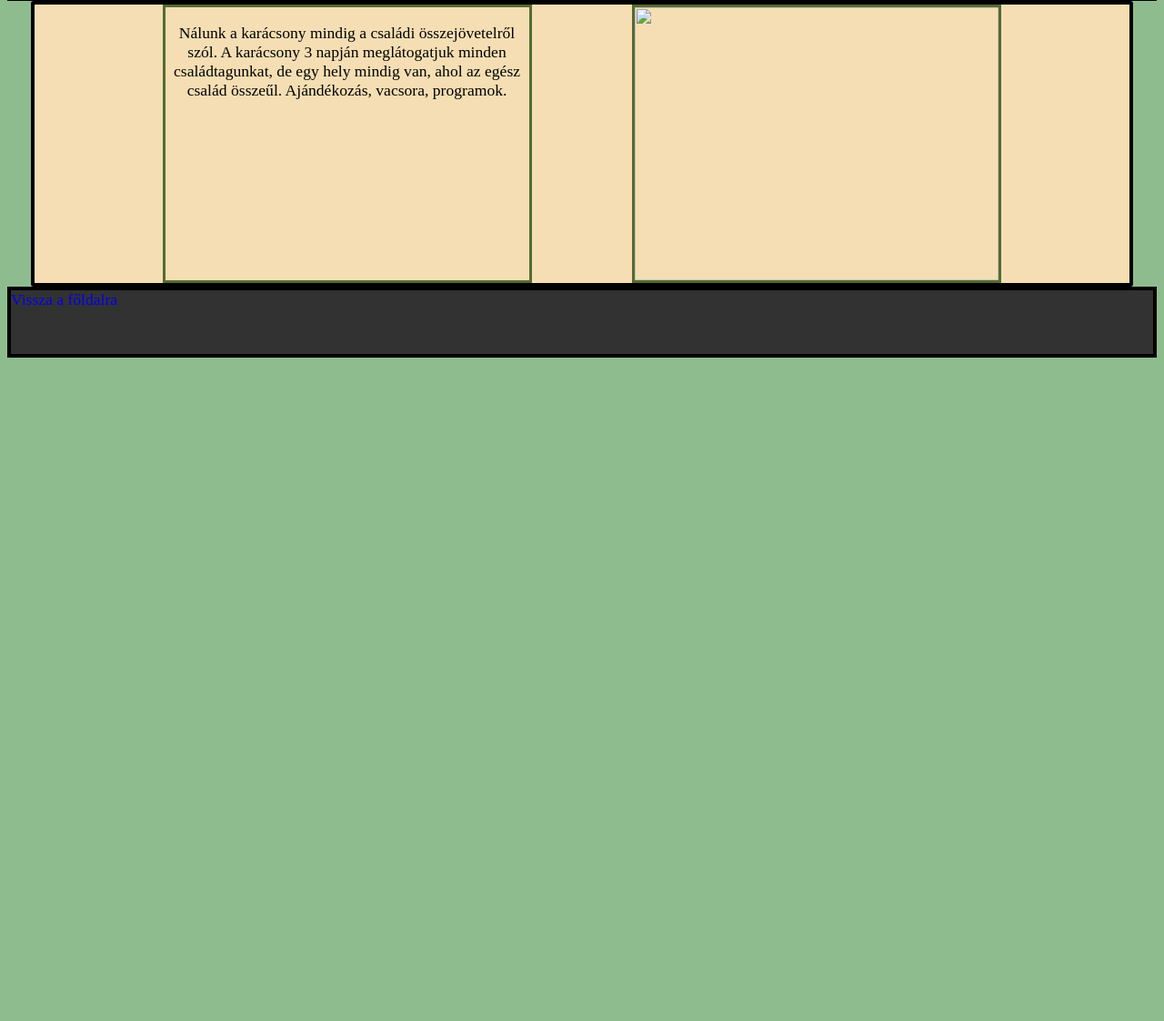
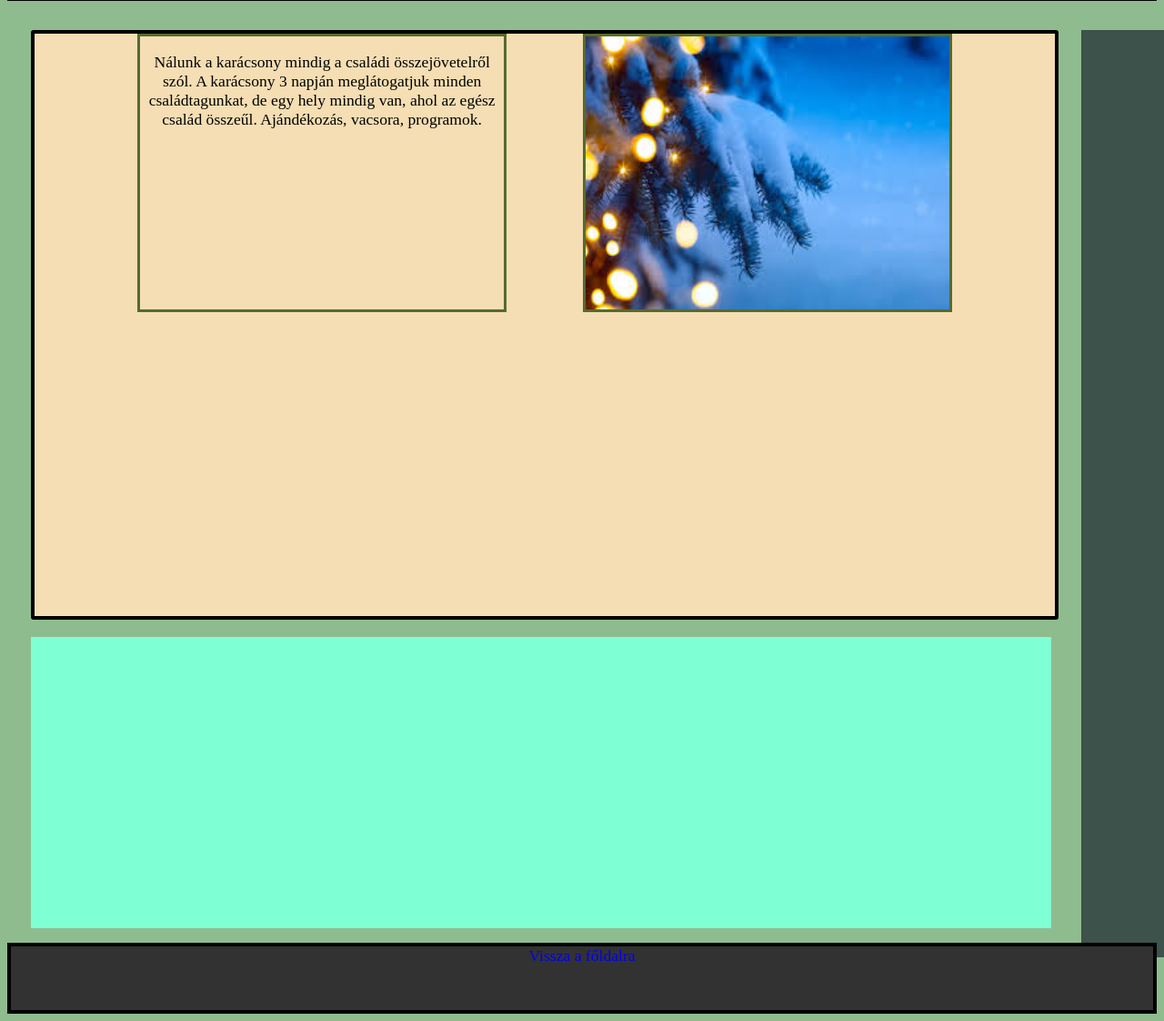
Before and after one commit to PMP981/Karacsonyi-Weblap, a plain HTML site: page ricsi.html in a window 1280 px wide. Shown: the part 135-1257 px from the top of the page at 91% size. Before the commit the page ends 800 px from the top, so only its background shows below. Drawn offline with Linux system fonts and the light colour scheme.

Commit message:
mentes 12.15

```diff
--- a/css/mellekoldal.css
+++ b/css/mellekoldal.css
@@ -5,17 +5,29 @@ body{
     p{
         text-align: center;
     }
+    display: grid;
+    grid-template-areas:
+    "header header header header"
+    "main main main side"
+    "main main main side"
+    "alul alul alul side"
+    "footer footer footer footer"
 }
 header{
+    display: flex;
+    grid-area: header;
     margin-inline: 0;
     height: 120px;
     background-color: red;
     border: 4px black solid;
 }
 main{
+    margin-top: 2rem;
+    width: 90%;
+    height: 40rem;
     display: flex;
+    grid-area: main;
     flex-direction: row;
-    flex-wrap: wrap;
     justify-content: space-evenly;
     margin-inline: 2vw;
     padding-inline: 30px;
@@ -46,7 +58,32 @@ img{
     height: 100%;
 }
 footer{
+    margin-top: 1rem;
+    display: flex;
+    grid-area: footer;
+    gap: 1.3rem;
     height: 70px;
     background-color: rgb(50, 50, 50);
     border: 4px black solid;
 }
+aside {
+    width: 110%;
+    display: flex;
+    gap: 1.3rem;
+    grid-area: side;
+    background-color: rgb(60, 82, 74);
+    height: 100%;
+    margin-top: 2rem;
+}
+
+article {
+    margin-top: 1.2rem;
+    margin-inline: 2vw;
+    padding-inline: 30px;
+    width: 90%;
+    gap: 1.3rem;
+    display: flex;
+    grid-area: alul;
+    background-color: aquamarine;
+    height: 20rem;
+}
--- a/ricsi.html
+++ b/ricsi.html
@@ -15,9 +15,19 @@
             <p>Nálunk a karácsony mindig a családi összejövetelről szól. A karácsony 3 napján meglátogatjuk minden családtagunkat, de egy hely mindig van, ahol az egész család összeűl. Ajándékozás, vacsora, programok.</p>
         </div>
         <div class="main_flex">
-            <img src="header_bg.jpg" alt="">
+            <img src="img/header_bg.jpg" alt="">
         </div>
     </main>
+    <aside>
+        <div>
+            <p></p>
+        </div>
+    </aside>
+    <article>
+        <div>
+            <p></p>
+        </div>
+    </article>
     <footer>
         <a href="index_1.html">Vissza a főldalra</a>
     </footer>
```
